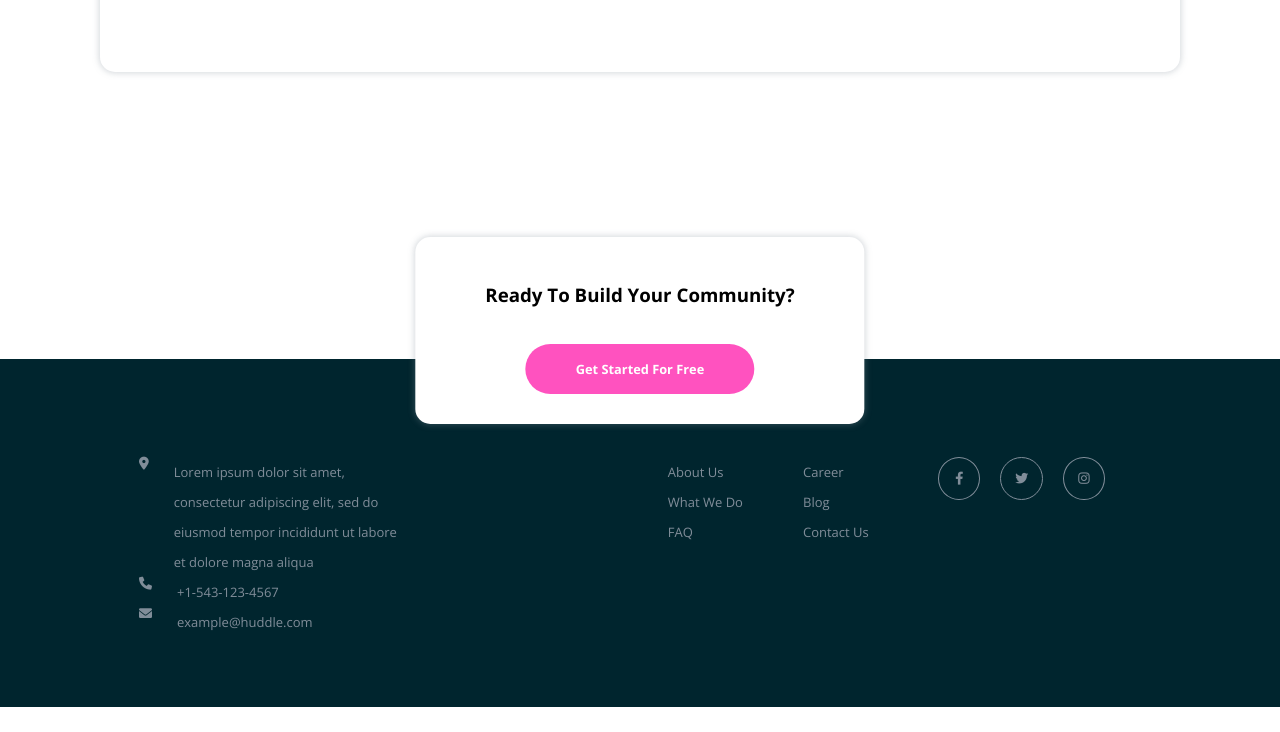
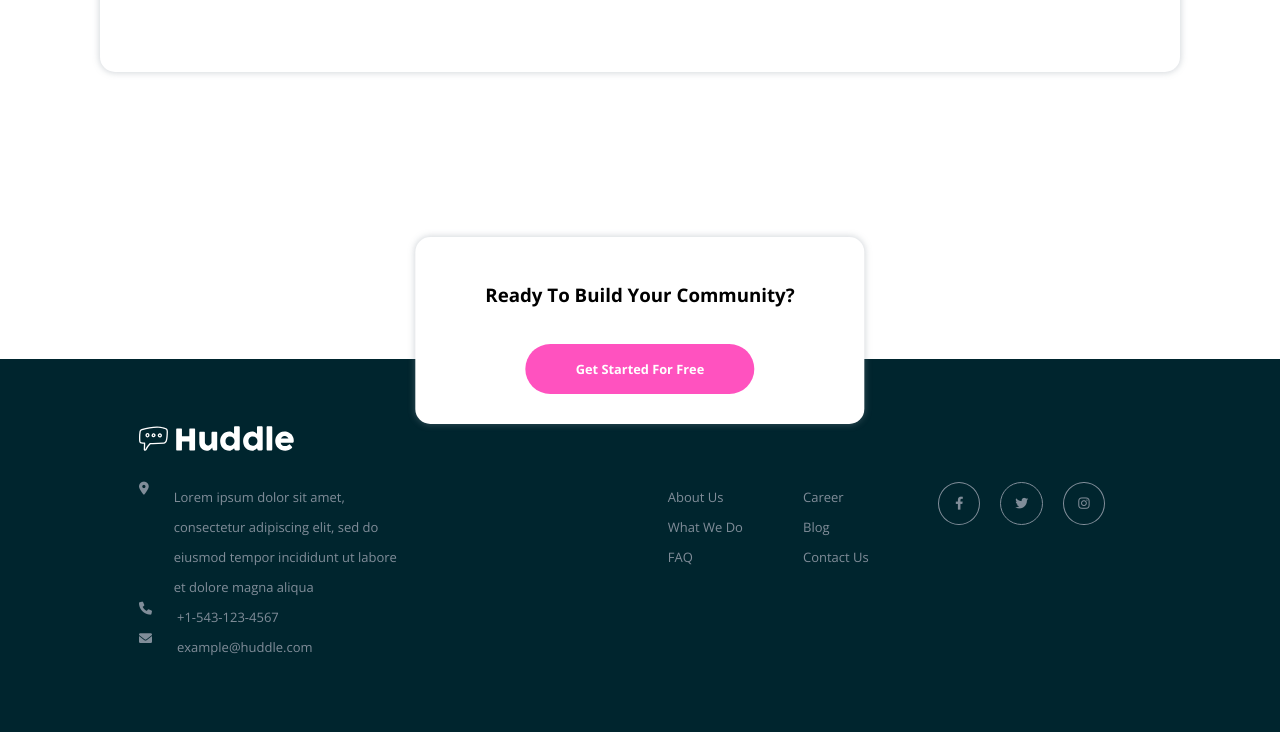
Before and after one commit to SamarthMali/huddle-landing-page-with-alternating-feature-blocks-master, a plain HTML site: page index.html in a window 1280 px wide. Shown: the part 2192-2924 px from the top of the page. Before the commit the page ends 2899 px from the top, so only its background shows below. Drawn offline with nearby package versions, Linux system fonts and the light colour scheme.

Commit message:
Update index.html

```diff
--- a/index.html
+++ b/index.html
@@ -92,7 +92,7 @@
 
 
   <footer>
-    <img  class="f-logo" src="images/logo copy.svg" alt="">
+    <img  class="f-logo" src="images/logo-copy.svg" alt="">
     <div class="footer-container">
 
     <div>
```
